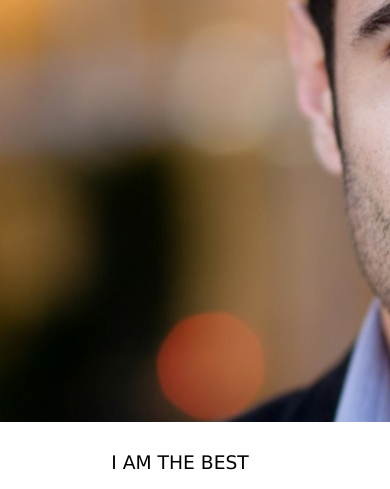
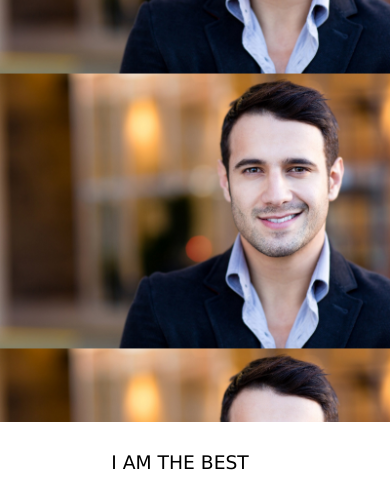
Before and after one commit to poiuytrewq0987654321/zadanie-domowe-rwd, a plain HTML site: page index.html in a window 390 px wide. Shown: the top 489 px of the page. Drawn offline with Linux system fonts and the light colour scheme.

Commit message:
zadanie1-2
problem rozwiazala komenda background-size: 100%;

```diff
--- a/css/style.css
+++ b/css/style.css
@@ -9,19 +9,20 @@ body {
     border: 0;
 }
 
-header.header-background div.header-content h3 {
-    font-weight: 100;
+header.header-background {
+    position: relative;
+    background-position: center;
+    background-size: 100%;
 }
 
 header.header-background div.header-content {
-        position: absolute;
-        color: #fff;
-        text-transform: uppercase;
-    }
+    position: absolute;
+    color: #fff;
+    text-transform: uppercase;
+}
 
-header.header-background{
-    position:relative;
-    background-position: center;
+header.header-background div.header-content h3 {
+    font-weight: 100;
 }
 
 @media (min-width: 1171px) {
@@ -41,7 +42,7 @@ header.header-background{
 @media (max-width: 1170px) {
     header.header-background {
         background-image: url(../images/man-2.jpg);
-        height: 75vh;
+        height: 70vh;
         text-align: right;
     }
     header.header-background div.header-content {
@@ -56,7 +57,6 @@ header.header-background{
     header.header-background {
         background-image: url(../images/man-1.jpg);
         max-height: 50vh;
-        background-position: center;
         text-align: center;
     }
     header.header-background div.header-content {
@@ -64,7 +64,7 @@ header.header-background{
         color: #fff;
         text-transform: uppercase;
         color: black;
-        left:0;
+        left: 0;
         right: 0;
     }
 }
```
